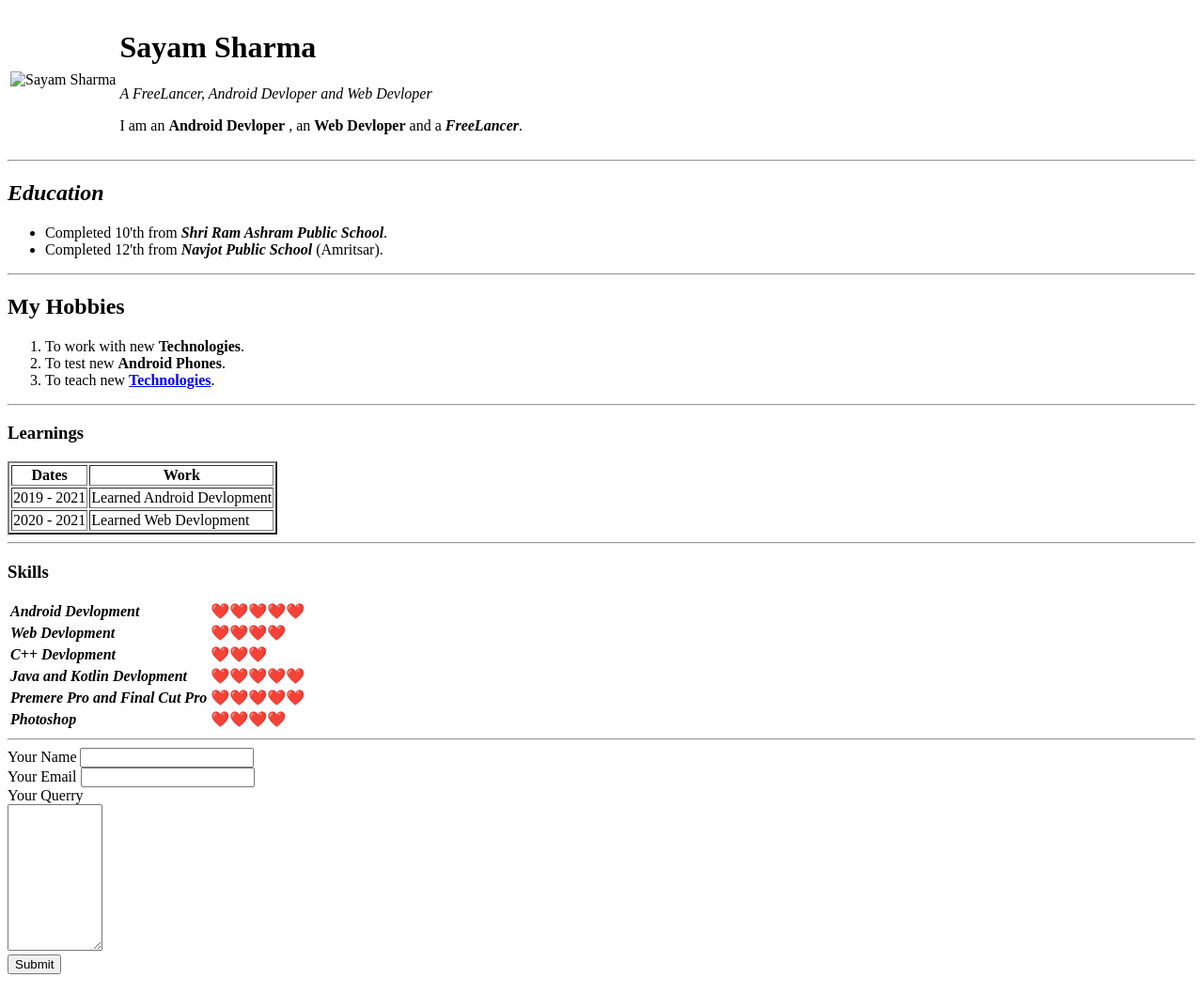
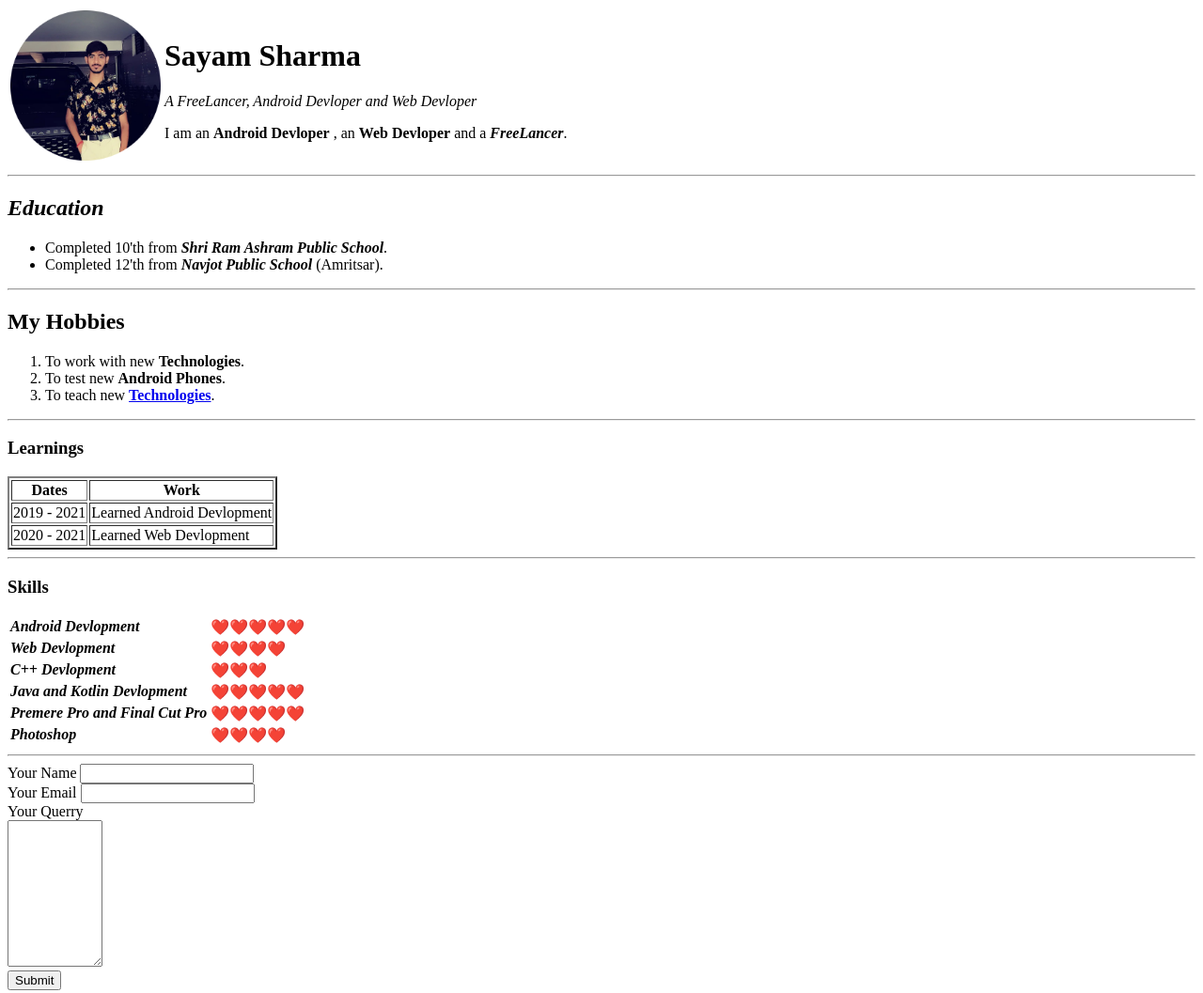
Before and after one commit to StartCodeingWithSayam/Cv, a plain HTML site: page index.html in a window 1280 px wide. Shown: the whole page at 94% size. Drawn offline with Linux system fonts and the light colour scheme.

Commit message:
Update index.html

```diff
--- a/index.html
+++ b/index.html
@@ -11,7 +11,7 @@
 <body>
     <table>
         <tr>
-            <td> <img src="photos/sayam.png" alt="Sayam Sharma" style="height: 20vh;"></td>
+            <td> <img src="sayam.png" alt="Sayam Sharma" style="height: 20vh;"></td>
             <td> <h1>Sayam Sharma</h1>
                 <p><em>A FreeLancer, Android Devloper and Web Devloper</em></p>
                 <p>I am an <strong>Android Devloper</strong> , an <strong>Web Devloper</strong> and a
```
